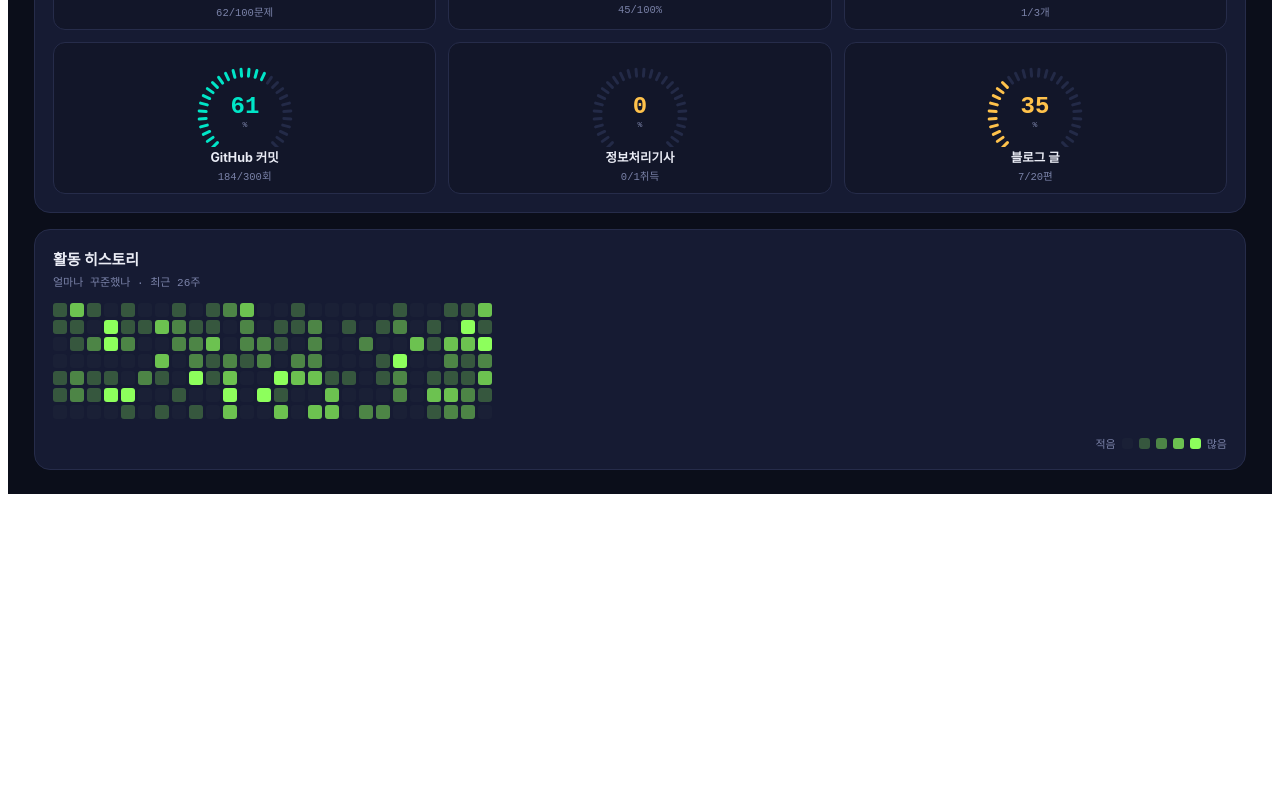
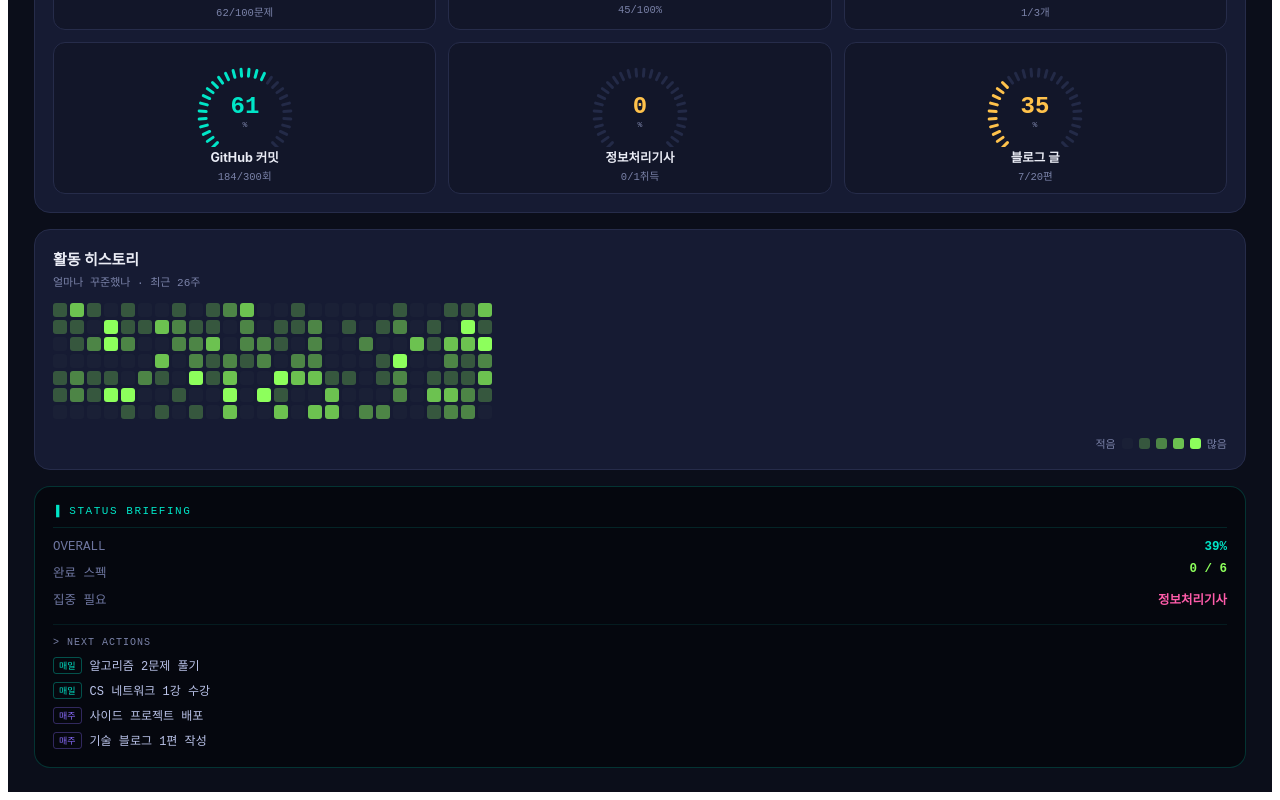
Before and after one commit to wikys0609-tech/jobtrack, a React (Vite) app in the folder jobtrack/: page / in a window 1280 px wide. Shown: the part 408-1208 px from the top of the page. Before the commit the page ends 910 px from the top, so only its background shows below. Built offline with nearby package versions, Linux system fonts and the light colour scheme.

Commit message:
feat: 현황판(브리핑+다음 할 일) 추가 — 세 스타일 완성

```diff
--- a/jobtrack/src/App.jsx
+++ b/jobtrack/src/App.jsx
@@ -35,6 +35,15 @@ function makeGrass() {
 const GRASS = makeGrass();
 const GRASS_COLORS = ["#1A2036", "#8DFF5C44", "#8DFF5C77", "#8DFF5CBB", "#8DFF5C"];
 
+// 다음 할 일 (주기 포함) — 나중에 투두 DB로 교체
+const NEXT_TODOS = [
+  { text: "알고리즘 2문제 풀기", cycle: "매일" },
+  { text: "CS 네트워크 1강 수강", cycle: "매일" },
+  { text: "사이드 프로젝트 배포", cycle: "매주" },
+  { text: "기술 블로그 1편 작성", cycle: "매주" },
+];
+const CYCLE_COLOR = { "매일": "#00E5C7", "매주": "#8B6DFF" };
+
 const pct = (c, t) => Math.min(100, Math.round((c / t) * 100));
 
 function App() {
@@ -43,17 +52,25 @@ function App() {
   );
   const done = SPECS.filter((s) => pct(s.cur, s.target) >= 100).length;
 
+  const weakest = [...SPECS].sort((a, b) => pct(a.cur, a.target) - pct(b.cur, b.target))[0];
+
   return (
-    <div style={{ minHeight: "100vh", background: BG, color: TXT,
-      fontFamily: "-apple-system, sans-serif" }}>
+    <div style={{
+      minHeight: "100vh", background: BG, color: TXT,
+      fontFamily: "-apple-system, sans-serif"
+    }}>
 
       {/* 헤더 */}
-      <header style={{ borderBottom: `1px solid ${LINE}`, padding: "16px 26px",
-        display: "flex", justifyContent: "space-between", alignItems: "center" }}>
+      <header style={{
+        borderBottom: `1px solid ${LINE}`, padding: "16px 26px",
+        display: "flex", justifyContent: "space-between", alignItems: "center"
+      }}>
         <div style={{ display: "flex", alignItems: "baseline", gap: 10 }}>
-          <span style={{ fontWeight: 900, fontSize: 20,
+          <span style={{
+            fontWeight: 900, fontSize: 20,
             background: `linear-gradient(90deg, ${NEON}, ${VIOLET})`,
-            WebkitBackgroundClip: "text", WebkitTextFillColor: "transparent" }}>
+            WebkitBackgroundClip: "text", WebkitTextFillColor: "transparent"
+          }}>
             JobTrack
           </span>
           <span style={{ color: MUTE, fontSize: 12 }}>백엔드 개발자 · 통합 대시보드</span>
@@ -70,9 +87,11 @@ function App() {
             전체 취업 준비 달성도
           </div>
           <div style={{ display: "flex", alignItems: "baseline", gap: 14 }}>
-            <span style={{ fontSize: 58, fontWeight: 900, lineHeight: 1,
+            <span style={{
+              fontSize: 58, fontWeight: 900, lineHeight: 1,
               background: `linear-gradient(90deg, ${NEON}, ${VIOLET})`,
-              WebkitBackgroundClip: "text", WebkitTextFillColor: "transparent" }}>
+              WebkitBackgroundClip: "text", WebkitTextFillColor: "transparent"
+            }}>
               {overall}%
             </span>
             <span style={{ fontSize: 13, color: MUTE }}>
@@ -80,57 +99,120 @@ function App() {
             </span>
           </div>
           {/* 진행 바 */}
-          <div style={{ height: 10, background: "#1A2036", borderRadius: 20,
-            overflow: "hidden", marginTop: 14, maxWidth: 420 }}>
-            <div style={{ height: "100%", width: `${overall}%`,
+          <div style={{
+            height: 10, background: "#1A2036", borderRadius: 20,
+            overflow: "hidden", marginTop: 14, maxWidth: 420
+          }}>
+            <div style={{
+              height: "100%", width: `${overall}%`,
               background: `linear-gradient(90deg, ${NEON}, ${VIOLET})`,
-              borderRadius: 20 }} />
+              borderRadius: 20
+            }} />
           </div>
         </div>
 
         {/* 계기판 — 스펙별 달성률 */}
-   <section style={{ background: CARD, border: `1px solid ${LINE}`,
-     borderRadius: 16, padding: 18 }}>
+        <section style={{
+          background: CARD, border: `1px solid ${LINE}`,
+          borderRadius: 16, padding: 18
+        }}>
           <div style={{ fontSize: 15, fontWeight: 800, marginBottom: 4 }}>
             스펙별 달성률
           </div>
-     <div style={{ fontSize: 11, color: MUTE, fontFamily: "monospace",
-       marginBottom: 14 }}>지금 어디까지 왔나 · 계기판</div>
-     <div style={{ display: "grid", gridTemplateColumns: "repeat(3, 1fr)",
-       gap: 12 }}>
+          <div style={{
+            fontSize: 11, color: MUTE, fontFamily: "monospace",
+            marginBottom: 14
+          }}>지금 어디까지 왔나 · 계기판</div>
+          <div style={{
+            display: "grid", gridTemplateColumns: "repeat(3, 1fr)",
+            gap: 12
+          }}>
             {SPECS.map((s) => <GaugeCard key={s.name} s={s} />)}
           </div>
         </section>
         {/* 잔디형 — 활동 히스토리 */}
-<section style={{ background: CARD, border: `1px solid ${LINE}`,
-  borderRadius: 16, padding: 18, marginTop: 16 }}>
+        <section style={{
+          background: CARD, border: `1px solid ${LINE}`,
+          borderRadius: 16, padding: 18, marginTop: 16
+        }}>
           <div style={{ fontSize: 15, fontWeight: 800, marginBottom: 4 }}>
             활동 히스토리
           </div>
-  <div style={{ fontSize: 11, color: MUTE, fontFamily: "monospace",
-    marginBottom: 14 }}>얼마나 꾸준했나 · 최근 26주</div>
+          <div style={{
+            fontSize: 11, color: MUTE, fontFamily: "monospace",
+            marginBottom: 14
+          }}>얼마나 꾸준했나 · 최근 26주</div>
 
           <div style={{ display: "flex", gap: 3, overflowX: "auto", paddingBottom: 4 }}>
             {GRASS.map((col, wi) => (
               <div key={wi} style={{ display: "flex", flexDirection: "column", gap: 3 }}>
                 {col.map((v, di) => (
-          <div key={di} style={{ width: 14, height: 14, borderRadius: 3,
-            background: GRASS_COLORS[v] }} />
+                  <div key={di} style={{
+                    width: 14, height: 14, borderRadius: 3,
+                    background: GRASS_COLORS[v]
+                  }} />
                 ))}
               </div>
             ))}
           </div>
 
-  <div style={{ display: "flex", alignItems: "center", gap: 6, fontSize: 11,
-    color: MUTE, marginTop: 12, justifyContent: "flex-end" }}>
+          <div style={{
+            display: "flex", alignItems: "center", gap: 6, fontSize: 11,
+            color: MUTE, marginTop: 12, justifyContent: "flex-end"
+          }}>
             적음
             {GRASS_COLORS.map((c) => (
-      <span key={c} style={{ width: 11, height: 11, borderRadius: 3,
-        background: c, display: "inline-block" }} />
+              <span key={c} style={{
+                width: 11, height: 11, borderRadius: 3,
+                background: c, display: "inline-block"
+              }} />
             ))}
             많음
           </div>
         </section>
+        {/* 현황판 — 브리핑 + 다음 할 일 */}
+        <section style={{
+          background: "#05070E", border: `1px solid ${NEON}33`,
+          borderRadius: 16, padding: 18, marginTop: 16, fontFamily: "monospace"
+        }}>
+          <div style={{
+            color: NEON, fontSize: 11, letterSpacing: "0.14em",
+            marginBottom: 12, borderBottom: `1px solid ${NEON}22`, paddingBottom: 10
+          }}>
+            ▐ STATUS BRIEFING
+          </div>
+
+          {/* 요약 라인 */}
+          <div style={{ display: "flex", flexDirection: "column", gap: 8, fontSize: 12.5 }}>
+            <BriefRow k="OVERALL" v={`${overall}%`} c={NEON} />
+            <BriefRow k="완료 스펙" v={`${done} / ${SPECS.length}`} c="#8DFF5C" />
+            <BriefRow k="집중 필요" v={weakest.name} c="#FF5CAA" />
+          </div>
+
+          {/* 다음 할 일 */}
+          <div style={{
+            color: MUTE, fontSize: 10, letterSpacing: "0.1em",
+            margin: "16px 0 8px", borderTop: `1px solid ${NEON}18`, paddingTop: 12
+          }}>
+            &gt; NEXT ACTIONS
+          </div>
+          <div style={{ display: "flex", flexDirection: "column", gap: 7 }}>
+            {NEXT_TODOS.map((t, i) => (
+              <div key={i} style={{
+                display: "flex", alignItems: "center", gap: 8,
+                fontSize: 12
+              }}>
+                <span style={{
+                  color: CYCLE_COLOR[t.cycle], fontSize: 9,
+                  border: `1px solid ${CYCLE_COLOR[t.cycle]}55`, borderRadius: 3,
+                  padding: "1px 5px"
+                }}>{t.cycle}</span>
+                <span style={{ color: "#B9C2E8" }}>{t.text}</span>
+              </div>
+            ))}
+          </div>
+        </section>
+
       </main>
     </div>
   );
@@ -153,8 +235,10 @@ function GaugeCard({ s }) {
     );
   }
   return (
-    <div style={{ background: "#121629", border: "1px solid #262C4A",
-      borderRadius: 12, padding: "12px 6px 10px", textAlign: "center" }}>
+    <div style={{
+      background: "#121629", border: "1px solid #262C4A",
+      borderRadius: 12, padding: "12px 6px 10px", textAlign: "center"
+    }}>
       <svg width="120" height="92" viewBox="0 0 120 92">
         {seg}
         <text x="60" y="58" textAnchor="middle" fontSize="24" fontWeight="900"
@@ -163,8 +247,20 @@ function GaugeCard({ s }) {
           fontFamily="monospace">%</text>
       </svg>
       <div style={{ fontWeight: 700, fontSize: 12.5, marginTop: -4 }}>{s.name}</div>
-      <div style={{ fontSize: 10.5, color: "#7A82A8", fontFamily: "monospace",
-        marginTop: 2 }}>{s.cur}/{s.target}{s.unit}</div>
+      <div style={{
+        fontSize: 10.5, color: "#7A82A8", fontFamily: "monospace",
+        marginTop: 2
+      }}>{s.cur}/{s.target}{s.unit}</div>
+    </div>
+  );
+}
+
+// ── 현황판 요약 한 줄 ──
+function BriefRow({ k, v, c }) {
+  return (
+    <div style={{ display: "flex", justifyContent: "space-between" }}>
+      <span style={{ color: "#6E76A0" }}>{k}</span>
+      <span style={{ color: c, fontWeight: 700 }}>{v}</span>
     </div>
   );
 }
```
Lines whose indentation alone changed are shown as unchanged.
